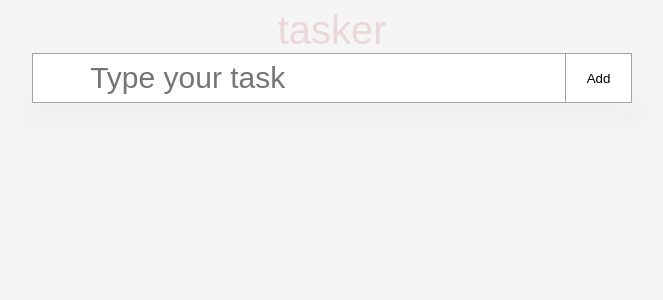
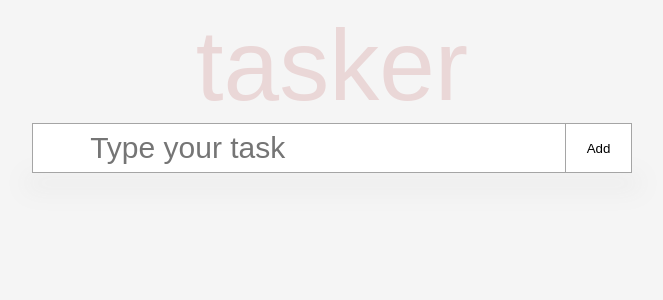
Before and after one commit to H0v/reacttasker, a React (Create React App) app: page / in a window 1280 px wide. Shown: the top 300 px of the page, without its empty margins (308-971 px from the left). Built offline with nearby package versions, Linux system fonts and the light colour scheme.

Commit message:
style changes

```diff
--- a/src/styles/styles.css
+++ b/src/styles/styles.css
@@ -4,7 +4,7 @@ body {
 .title {
   user-select: none;
   font-family: sans-serif;
-  font-size: 40px;
+  font-size: 100px;
   /* margin: 0 auto; */
   text-align: center;
   color: #ead7d7;
```
Also changed, not shown: 1 other file (tests, documents, lock files or other folders).
